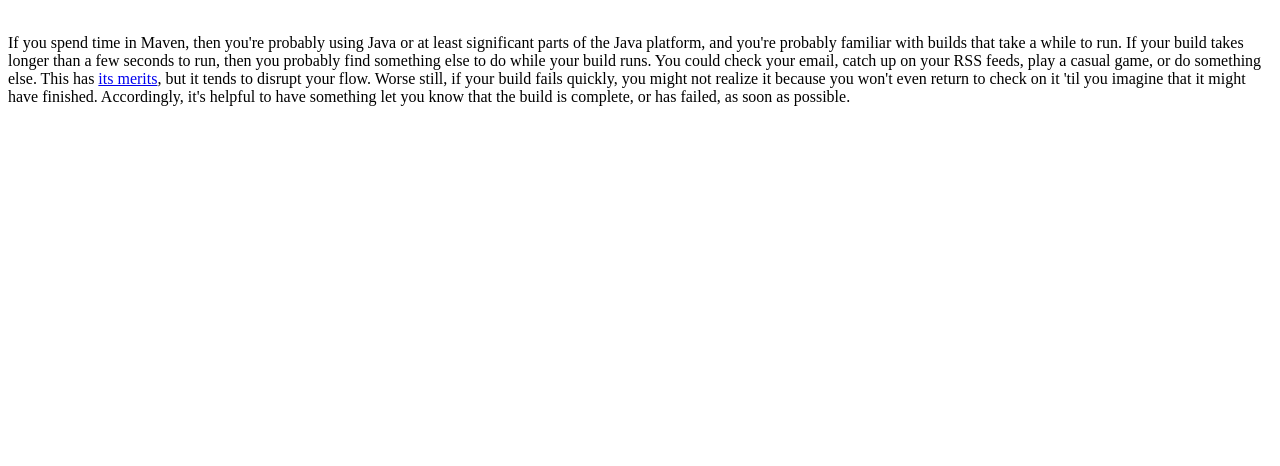
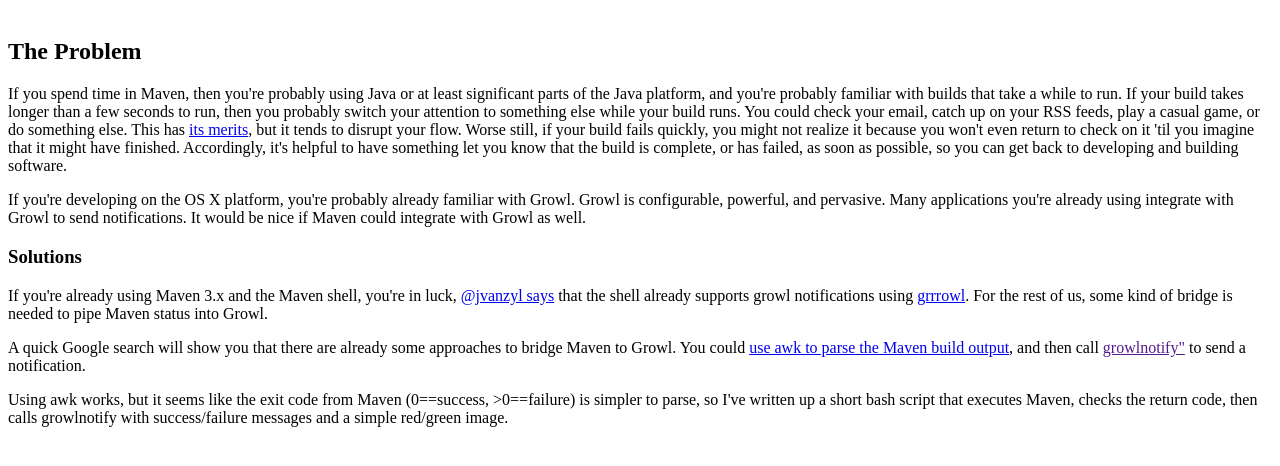
Before and after one commit to geoffreywiseman/maven-growl, a plain HTML site: page index.html in a window 1280 px wide. Shown: the part 48-514 px from the top of the page. Drawn offline with Linux system fonts and the light colour scheme.

Commit message:
Adding more to the index page.

```diff
--- a/index.html
+++ b/index.html
@@ -5,13 +5,28 @@
   <body>
     <h1>maven-growl</h1>
     <p align="center"><img href="http://github.com/geoffreywiseman/maven-growl/raw/master/resources/maven-growl-failure.jpg"><img href="http://github.com/geoffreywiseman/maven-growl/raw/master/resources/maven-growl-success.jpg"></p>
+    <h2>The Problem</h2>
     <p>If you spend time in Maven, then you're probably using Java or at least significant parts of the Java platform,
       and you're probably familiar with builds that take a while to run.  If your build takes longer than a few seconds
-      to run, then you probably find something else to do while your build runs.  You could check your email, catch
+      to run, then you probably switch your attention to something else while  your build runs.  You could check your email, catch
       up on your RSS feeds, play a casual game, or do something else.  This has <a href="http://xkcd.com/303/">its merits</a>,
       but it tends to disrupt your flow.  Worse still, if your build fails quickly, you might not realize it because you
       won't even return to check on it 'til you imagine that it might have finished.  Accordingly, it's helpful to have
-      something let you know that the build is complete, or has failed, as soon as possible.</p>
-
+      something let you know that the build is complete, or has failed, as soon as possible, so you can get back to
+      developing and building software.</p>
+    <p>If you're developing on the OS X platform, you're probably already familiar with Growl.  Growl is configurable,
+      powerful, and pervasive.  Many applications you're already using integrate with Growl to send notifications.  It
+      would be nice if Maven could integrate with Growl as well.</p>
+    <h3>Solutions</h3>
+    <p>If you're already using Maven 3.x and the Maven shell,
+      you're in luck, <a href="http://twitter.com/jvanzyl/status/6556200652">@jvanzyl says</a> that the shell already
+      supports growl notifications using <a href="http://github.com/jdillon/grrrowl">grrrowl</a>. For the rest of us,
+      some kind of bridge is needed to pipe Maven status into Growl.</p>
+    <p>A quick Google search will show you that there are already some approaches to bridge Maven to Growl.  You could
+      <a href="http://blank.jasonwhaley.com/2009/02/growl-maven-integration.html">use awk to parse the Maven build output</a>,
+      and then call <a href="">growlnotify"</a> to send a notification.</p>
+    <p>Using awk works, but it seems like the exit code from Maven (0==success, >0==failure) is simpler to parse,
+      so I've written up a short bash script that executes Maven, checks the return code, then calls growlnotify
+      with success/failure messages and a simple red/green image.</p>
   </body>
 </html>
```
